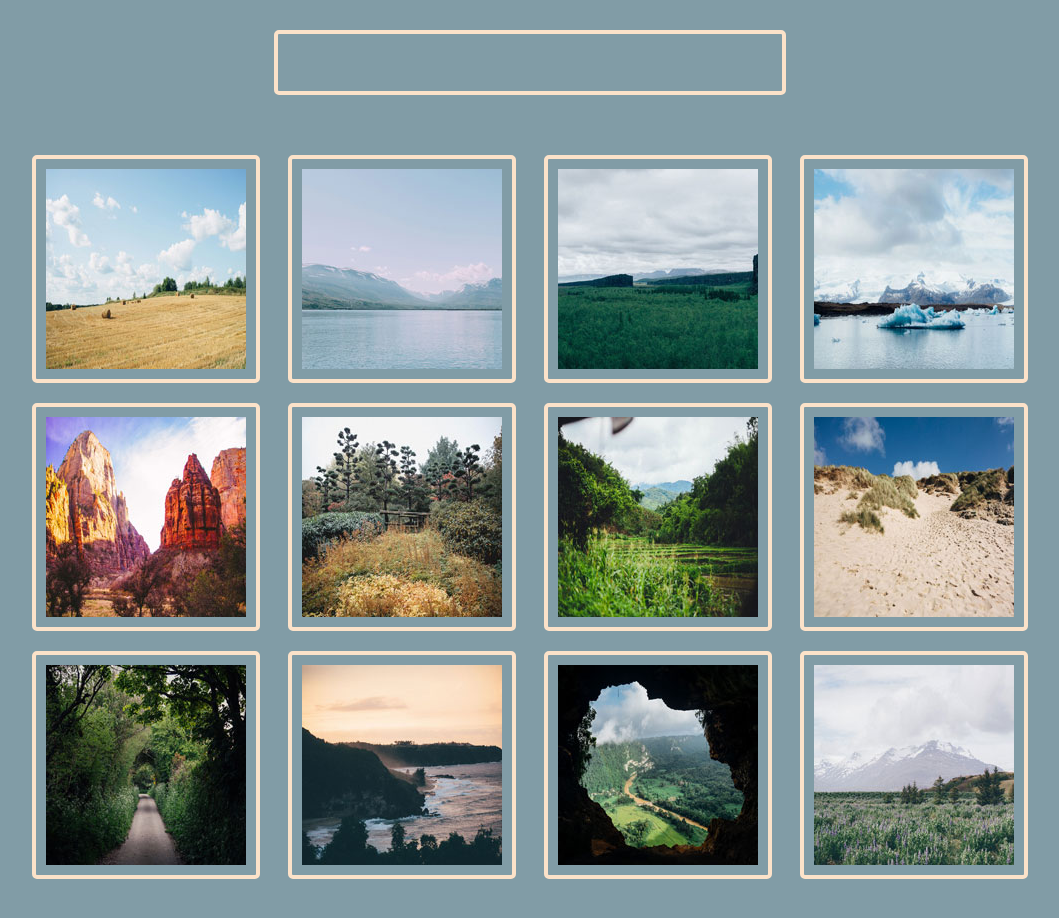
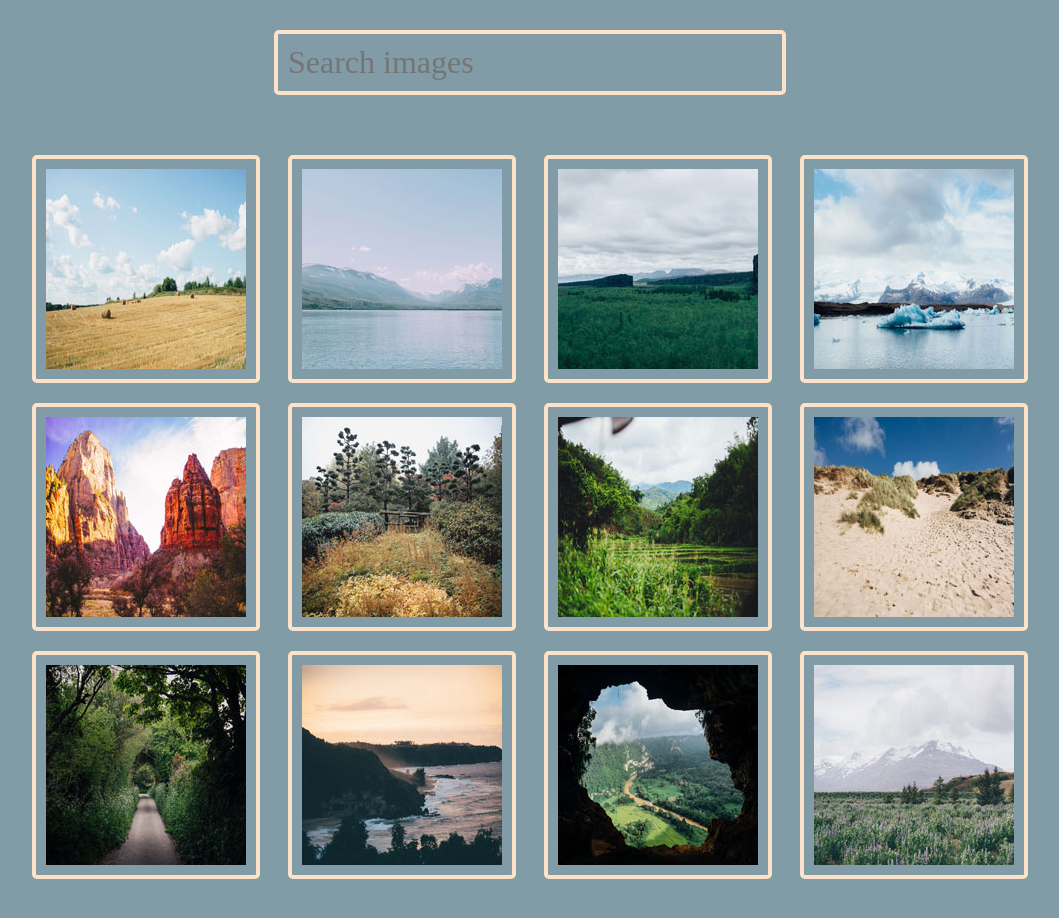
Before and after one commit to elyseeelius/interactiveGallery, a plain HTML site: page index.html in a window 1280 px wide. Shown: the whole page, without its empty margins (110-1169 px from the left). Drawn offline with nearby package versions, Linux system fonts and the light colour scheme; files that its build step writes are made by us from their sources.

Commit message:
Update index.html

```diff
--- a/index.html
+++ b/index.html
@@ -19,7 +19,7 @@
     <main>
 
         <div class="wrapper">
-                <input type="text" id="search" name="search">
+                <input type="text" id="search" name="search" placeholder="Search images">
             <div class="gallery">
 
 
```
